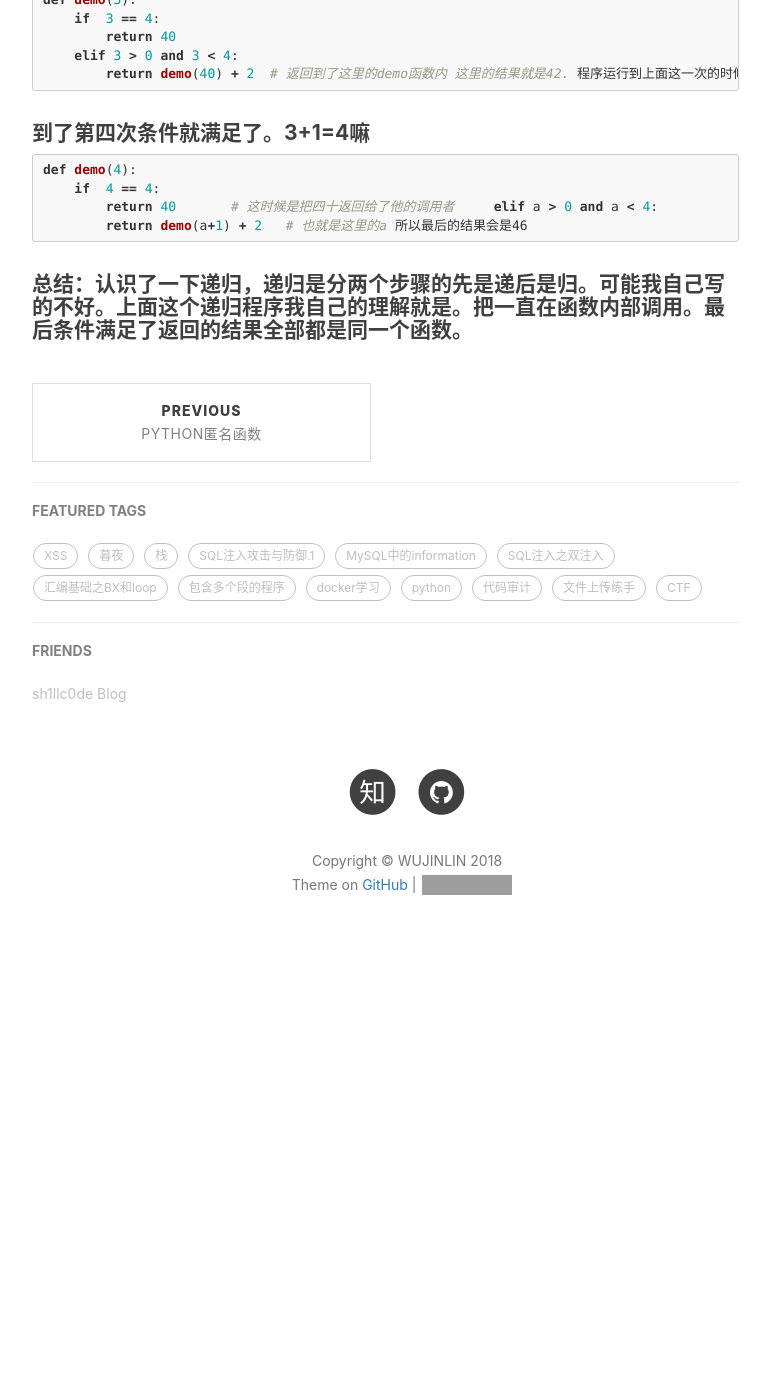
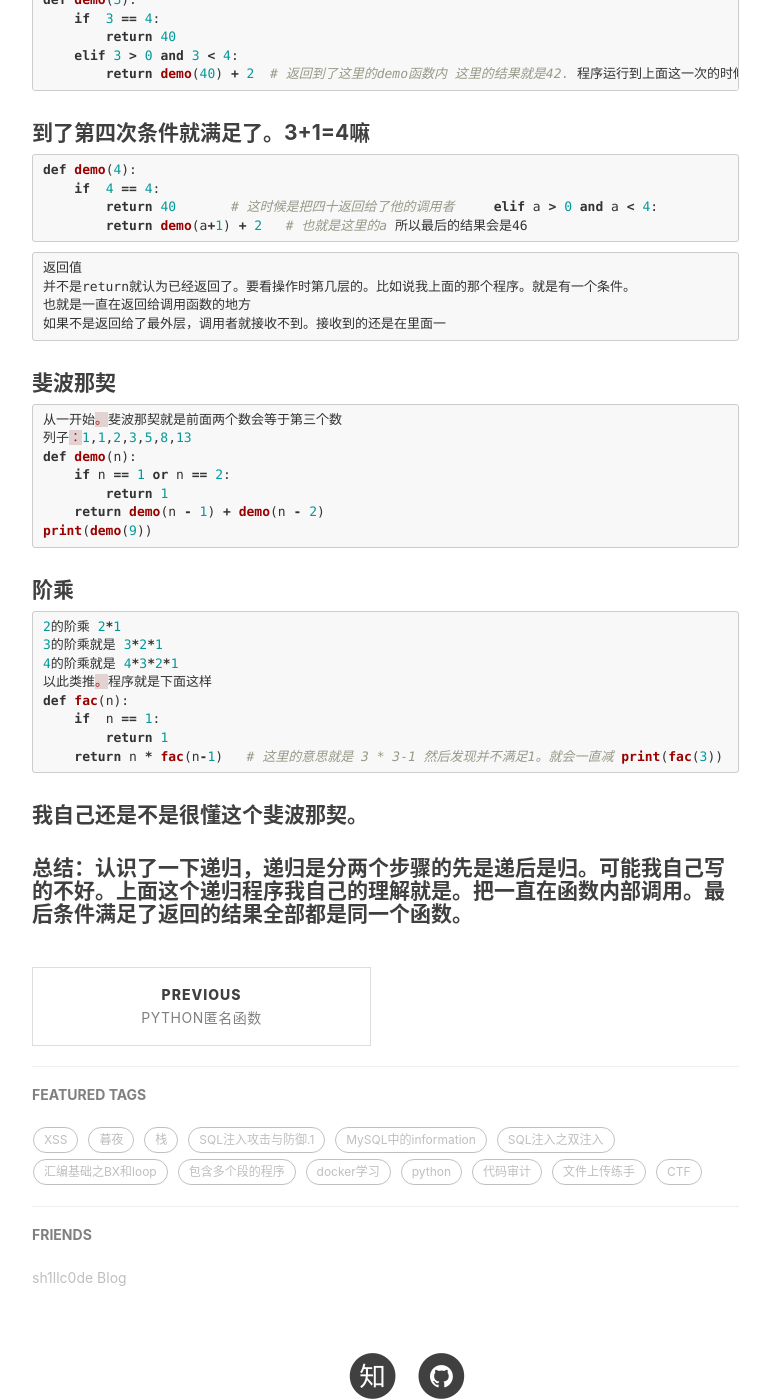
Before and after one commit to Silentsoul04/WUHUIJUNG.github.io, a Jekyll site: the page built from _posts/2018-9-3-python递归.md, in a window 1280 px wide and 1400 px high, scrolled down 1878 px. Shown: the whole window, without its empty margins (233-1003 px from the left). Built offline with Jekyll 4.4.1, drawn with Linux system fonts in a browser that asks for light colours; nearby versions of some CDN libraries; comment, search, counter and statistics services are not loaded; before the commit the page ends 2867 px from its top, so only the background shows below that; grey boxes are pictures that could not be loaded.

Commit message:
python递归
python

````diff
--- a/_posts/2018-9-3-python递归.md
+++ b/_posts/2018-9-3-python递归.md
@@ -93,4 +93,33 @@ def demo(4):
         return demo(a+1) + 2   # 也就是这里的a
 所以最后的结果会是46
 ```
+```
+返回值
+并不是return就认为已经返回了。要看操作时第几层的。比如说我上面的那个程序。就是有一个条件。
+也就是一直在返回给调用函数的地方
+如果不是返回给了最外层，调用者就接收不到。接收到的还是在里面一
+```
+#### 斐波那契
+```python
+从一开始。斐波那契就是前面两个数会等于第三个数
+列子：1,1,2,3,5,8,13
+def demo(n):
+    if n == 1 or n == 2:
+        return 1
+    return demo(n - 1) + demo(n - 2)
+print(demo(9))
+```
+#### 阶乘
+```python
+2的阶乘 2*1
+3的阶乘就是 3*2*1
+4的阶乘就是 4*3*2*1
+以此类推。程序就是下面这样
+def fac(n):
+    if  n == 1:
+        return 1
+    return n * fac(n-1)   # 这里的意思就是 3 * 3-1 然后发现并不满足1。就会一直减
+print(fac(3))
+```
+#### 我自己还是不是很懂这个斐波那契。
 #### 总结：认识了一下递归，递归是分两个步骤的先是递后是归。可能我自己写的不好。上面这个递归程序我自己的理解就是。把一直在函数内部调用。最后条件满足了返回的结果全部都是同一个函数。
````
